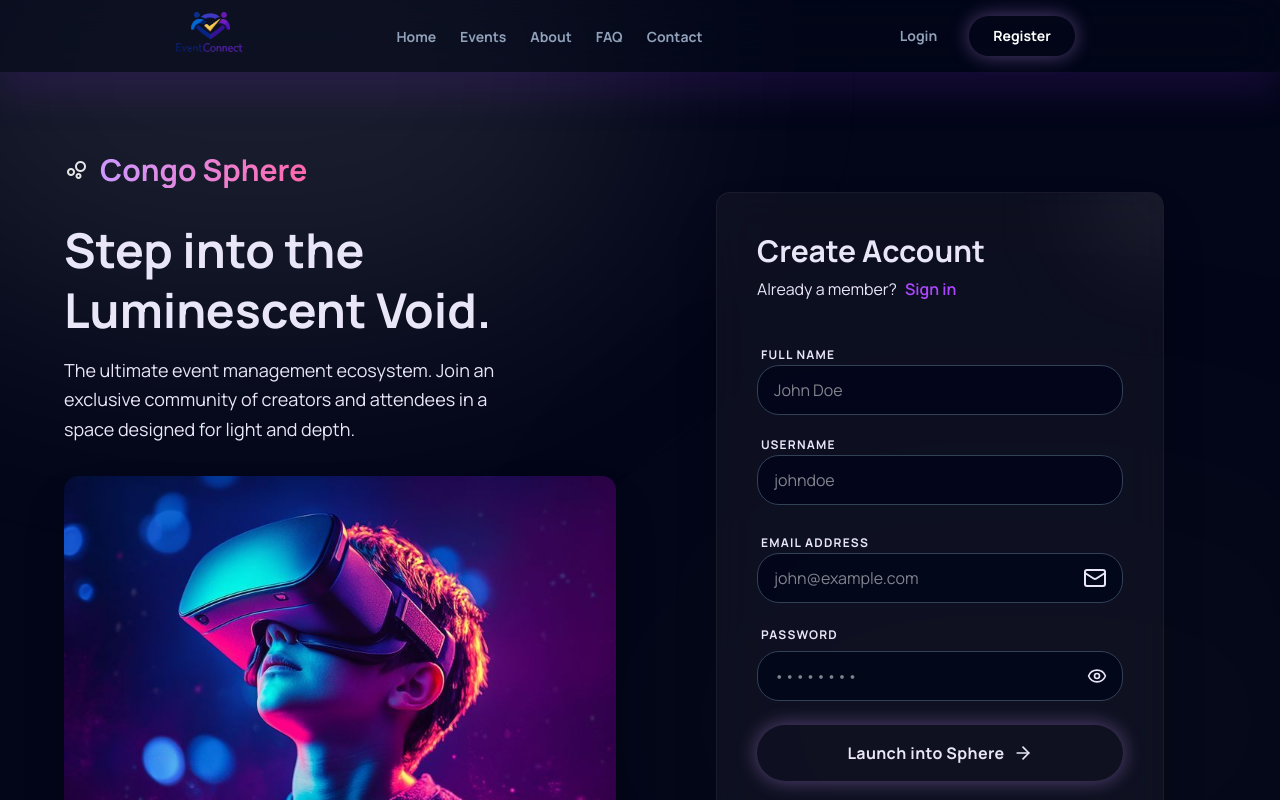
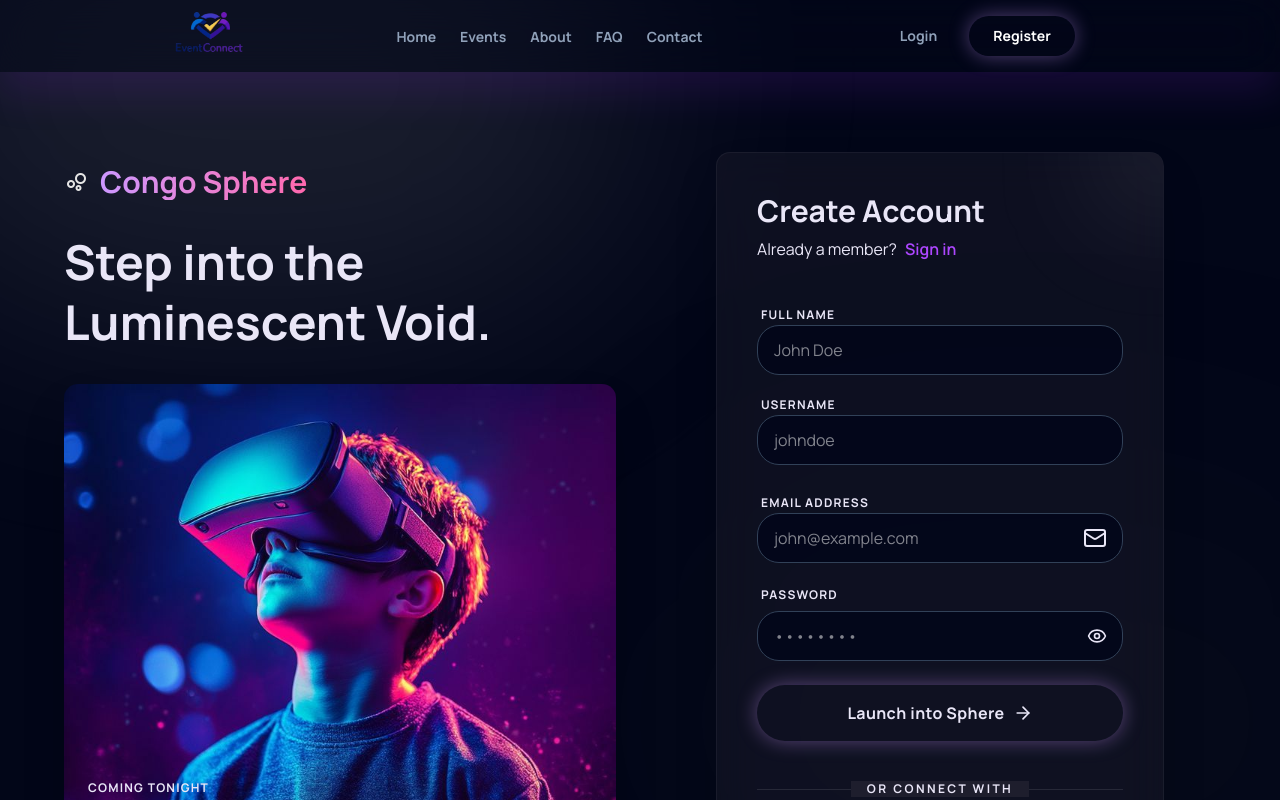
Before and after one commit to Zeno-Solutions/congo-sphere, a Next.js app: page /register in a window 1280 px wide. Shown: the top 800 px of the page. Built offline with nearby package versions, Linux system fonts and the light colour scheme.

Commit message:
change image

```diff
--- a/app/(pages)/(auth)/register/page.tsx
+++ b/app/(pages)/(auth)/register/page.tsx
@@ -33,11 +33,6 @@ export default function Page() {
                 Step into the <br />
                 <span className="text-primary-fixed">Luminescent Void.</span>
               </h2>
-              <p className="text-on-surface-variant text-lg max-w-md leading-relaxed">
-                The ultimate event management ecosystem. Join an exclusive
-                community of creators and attendees in a space designed for
-                light and depth.
-              </p>
             </div>
             {/* Featured Image Card (Visual Anchor) */}
             <div className="relative group">
```
